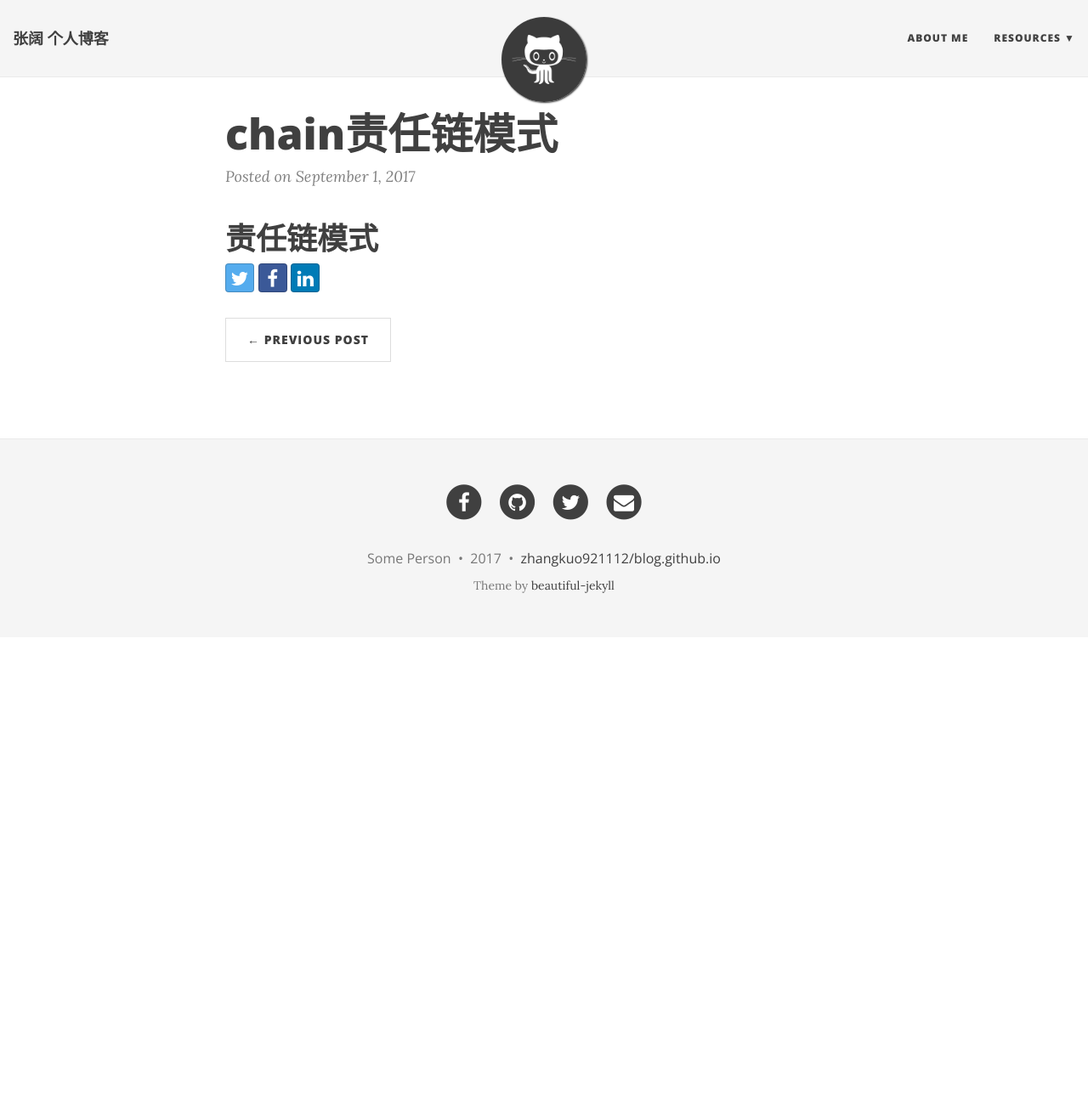
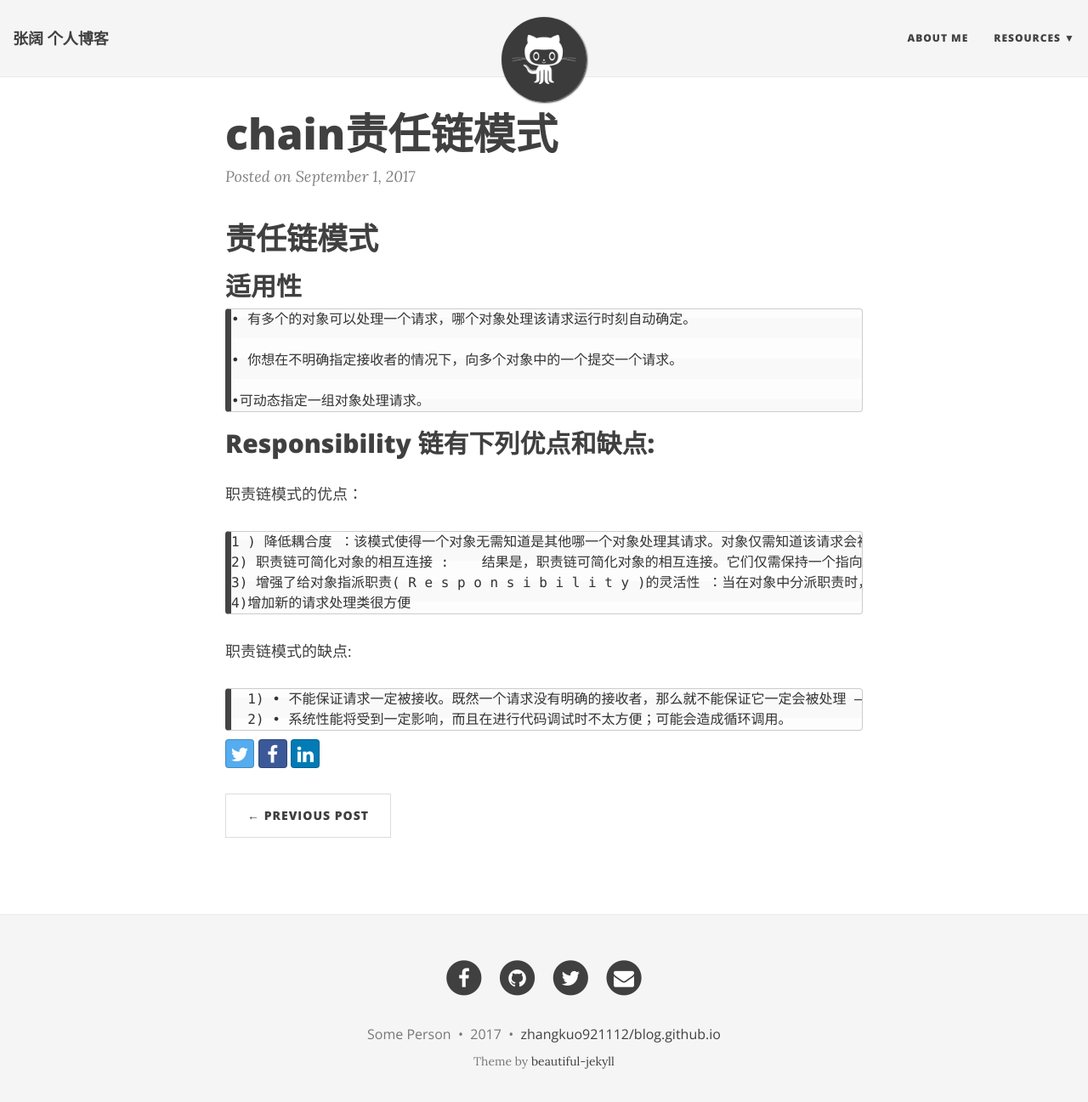
Before and after one commit to buoooou/blog.github.io, a Jekyll site: the page built from _posts/2017-09-01-chain.md, in a window 1280 px wide and 1310 px high. Shown: the top 1297 px of the window at 85% size. Built offline with Jekyll 4.4.1, drawn with Linux system fonts in a browser that asks for light colours; nearby versions of some CDN libraries.

Commit message:
Create 2017-09-01-chain.md

```diff
--- a/_posts/2017-09-01-chain.md
+++ b/_posts/2017-09-01-chain.md
@@ -4,3 +4,26 @@
 title: chain责任链模式
 ---
 # 责任链模式
+
+## 适用性
+
+    • 有多个的对象可以处理一个请求，哪个对象处理该请求运行时刻自动确定。
+
+    • 你想在不明确指定接收者的情况下，向多个对象中的一个提交一个请求。
+
+    •可动态指定一组对象处理请求。
+
+## Responsibility 链有下列优点和缺点:
+
+职责链模式的优点：
+
+    1 ) 降低耦合度 ：该模式使得一个对象无需知道是其他哪一个对象处理其请求。对象仅需知道该请求会被“正确”地处理。接收者和发送者都没有对方的明确的信息，且链中的对象不需知道链的结构。
+    2) 职责链可简化对象的相互连接 :    结果是，职责链可简化对象的相互连接。它们仅需保持一个指向其后继者的引用，而不需保持它所有的候选接受者的引用。
+    3) 增强了给对象指派职责( R e s p o n s i b i l i t y )的灵活性 ：当在对象中分派职责时，职责链给你更多的灵活性。你可以通过在运行时刻对该链进行动态的增加或修改来增加或改变处理一个请求的那些职责。你可以将这种机制与静态的特例化处理对象的继承机制结合起来使用。
+    4)增加新的请求处理类很方便
+
+
+职责链模式的缺点:
+
+      1) • 不能保证请求一定被接收。既然一个请求没有明确的接收者，那么就不能保证它一定会被处理 —该请求可能一直到链的末端都得不到处理。一个请求也可能因该链没有被正确配置而得不到处理。
+      2) • 系统性能将受到一定影响，而且在进行代码调试时不太方便；可能会造成循环调用。
```
